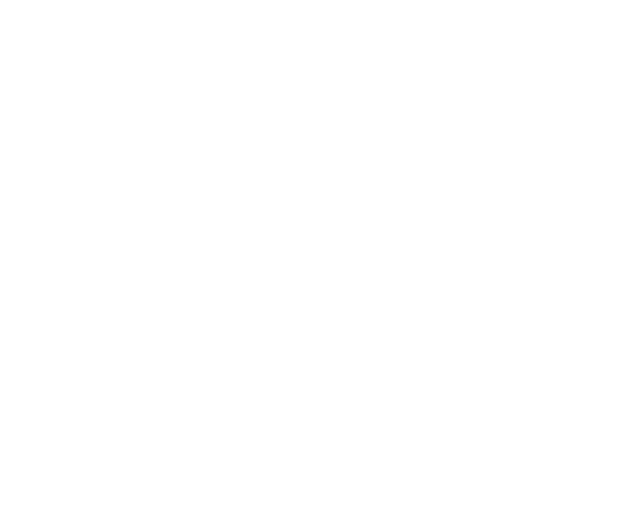
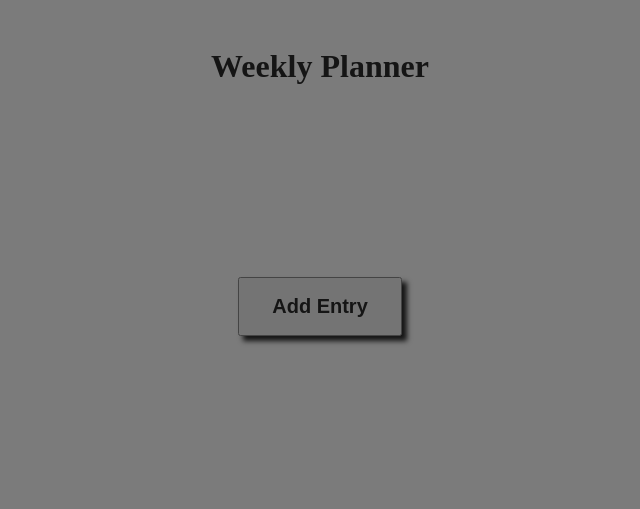
Before and after one commit to theDanielTo/week-planner, a plain HTML site: page index.html in a window 1280 px wide. Shown: the whole page, without its empty margins (320-960 px from the left). Drawn offline with Linux system fonts and the light colour scheme.

Commit message:
current work

```diff
--- a/index.html
+++ b/index.html
@@ -1,12 +1,25 @@
 <!DOCTYPE html>
 <html lang="en">
+
 <head>
   <meta charset="UTF-8">
   <meta name="viewport" content="width=device-width, initial-scale=1.0">
   <title>Week Planner</title>
   <link rel="stylesheet" href="styles.css">
 </head>
+
 <body>
+  <div class="modal">
+  </div>
+  <header>
+    <h1 class="text-center">Weekly Planner</h1>
+  </header>
+  <main>
+    <div class="flex center minHeight50 alignCenter">
+      <button class="addEntry">Add Entry</button>
+    </div>
+  </main>
   <script src="main.js"></script>
 </body>
+
 </html>
--- a/styles.css
+++ b/styles.css
@@ -0,0 +1,51 @@
+* {
+  box-sizing: border-box;
+}
+
+body {
+  margin: 0;
+}
+
+.addEntry {
+  cursor: pointer;
+  padding: 1rem 2rem;
+  font-size: 20px;
+  font-weight: bold;
+  box-shadow: 5px 5px 5px black;
+}
+
+.addEntry:hover {
+  background-color: #95bcf2;
+}
+
+h1 {
+  margin-top: 3rem;
+}
+
+.modal {
+  position: fixed;
+  top: 0;
+  background-color: rgba(36, 36, 36, 0.6);
+  width: 100vw;
+  height: 100vh;
+}
+
+.text-center {
+  text-align: center;
+}
+
+.flex {
+  display: flex;
+}
+
+.center {
+  justify-content: center;
+}
+
+.minHeight50 {
+  min-height: 50vh;
+}
+
+.alignCenter {
+  align-items: center;
+}
```
